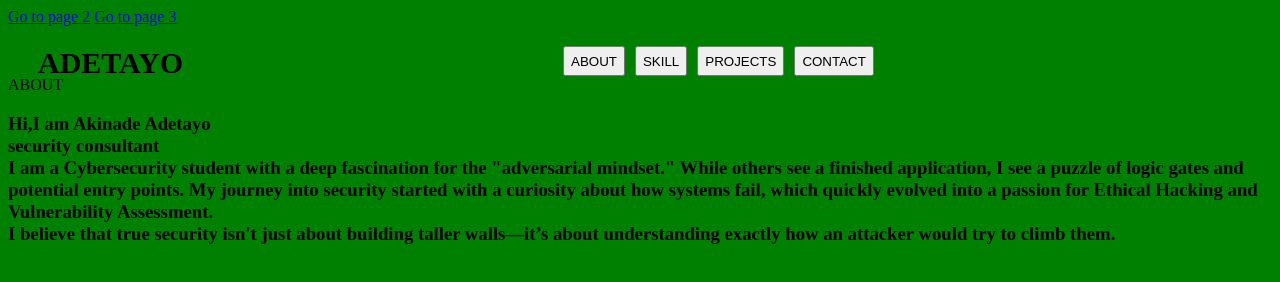
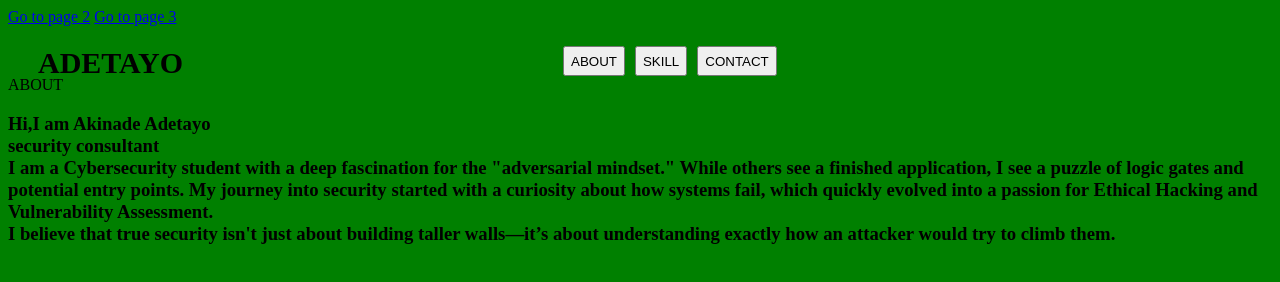
Before and after one commit to Amoney0912/Akinade-Adetayo, a plain HTML site: page index.html in a window 1280 px wide. Drawn offline with Linux system fonts and the light colour scheme.

Commit message:
update index.html

```diff
--- a/index.html
+++ b/index.html
@@ -17,7 +17,6 @@
 
     <button class="about">ABOUT</button>
     <button class="skill">SKILL</button>
-    <button class="projects">PROJECTS</button>
     <button clase="contact">CONTACT</button>
     </div>
   </div>
```
